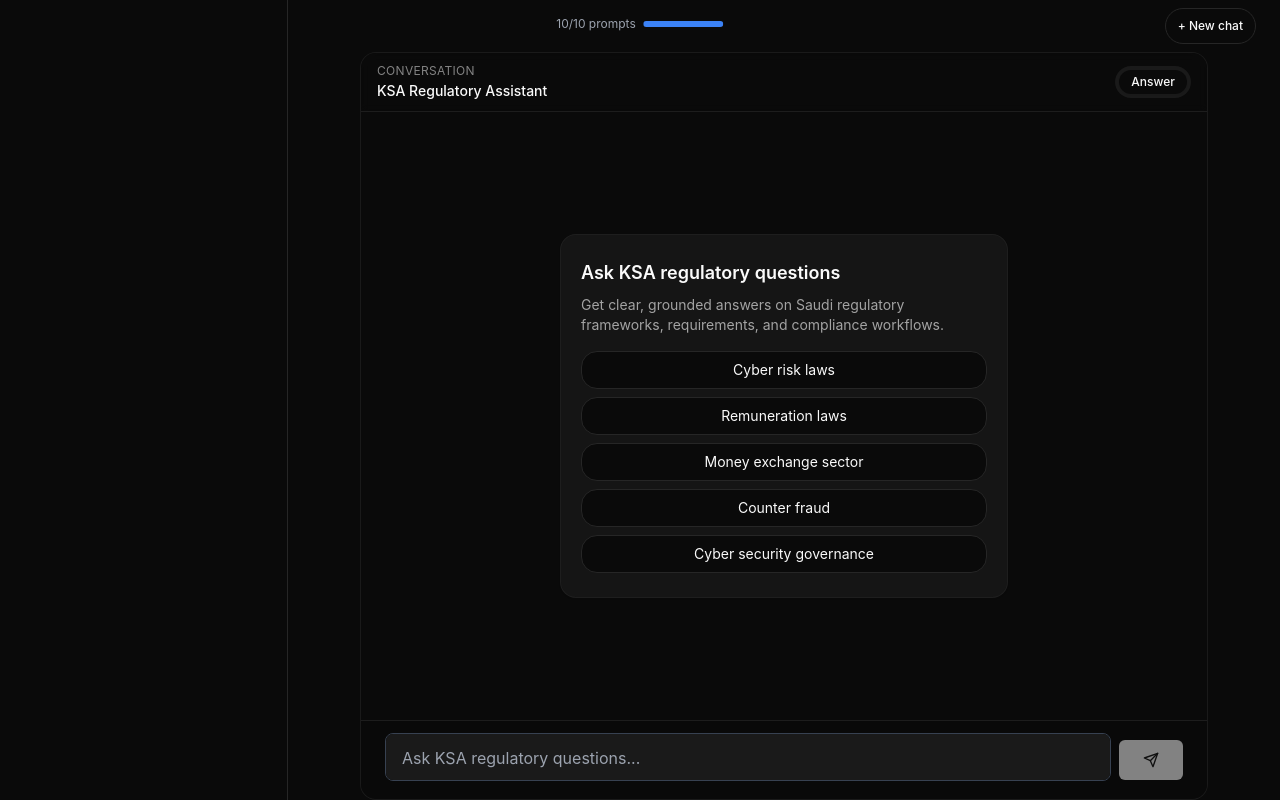
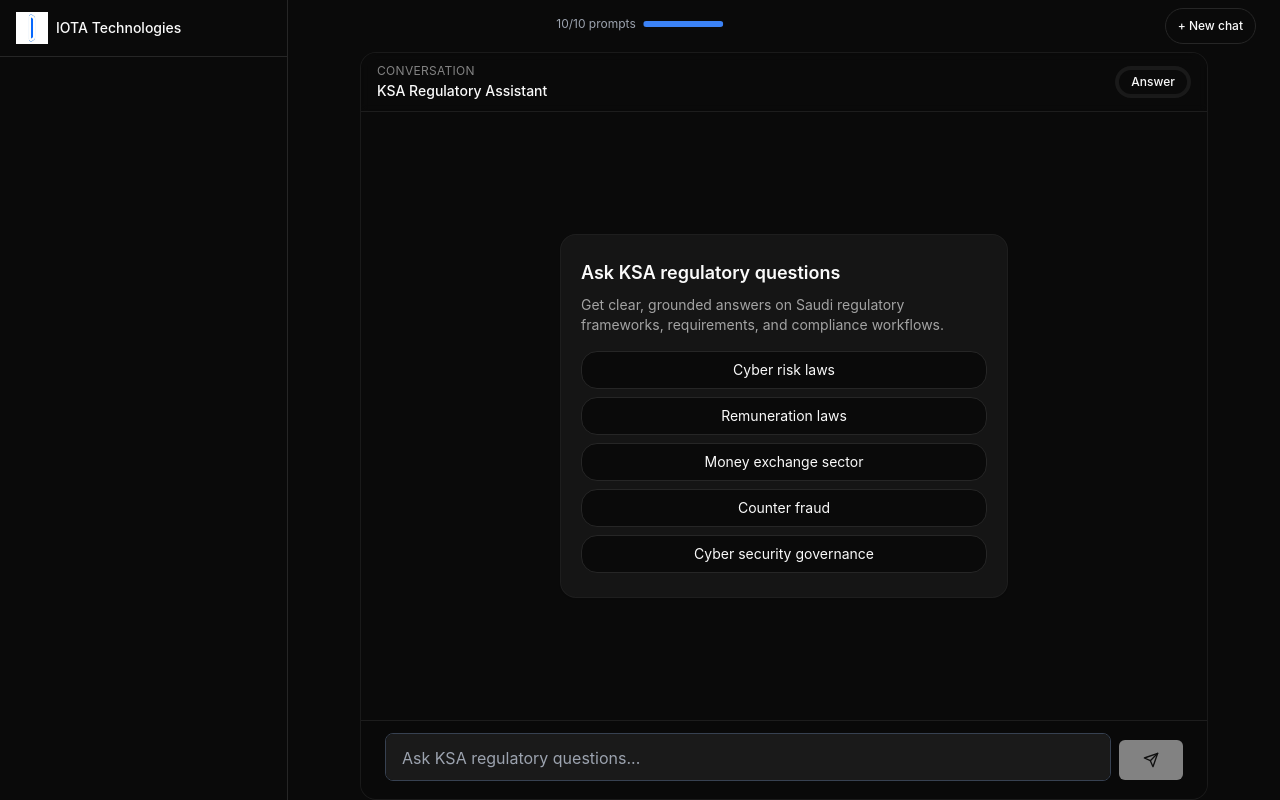
Before and after one commit to abduliota/iota, a Next.js app in the folder frontend/: page / in a window 1280 px wide. Built offline with nearby package versions, Linux system fonts and the light colour scheme.

Commit message:
Add logo header to sidebar in Home component: Introduce IOTA Technologies logo and name for improved branding and user recognition in the chat interface.

```diff
--- a/frontend/app/page.tsx
+++ b/frontend/app/page.tsx
@@ -86,6 +86,13 @@ export default function Home() {
 
       {/* Desktop / tablet sidebar */}
       <aside className="hidden md:flex md:flex-col md:w-64 lg:w-72 border-r border-border bg-card/40">
+        {/* Logo header */}
+        <div className="flex items-center gap-2 px-4 py-3 border-b border-border">
+          <img src="/logo.jpeg" alt="IOTA Technologies" className="h-8 w-8" />
+          <span className="text-sm font-medium text-foreground">
+            IOTA Technologies
+          </span>
+        </div>
         <ChatHistory
           selectedChatId={selectedChatId}
           onSelectChat={setSelectedChatId}
@@ -105,9 +112,12 @@ export default function Home() {
           >
             <Menu className="h-5 w-5" />
           </Button>
-          <span className="text-sm font-medium text-muted-foreground">
-            KSA Regulatory Assistant
-          </span>
+          <div className="flex items-center gap-2">
+            <img src="/logo.jpeg" alt="IOTA Technologies" className="h-6 w-6" />
+            <span className="text-sm font-medium text-muted-foreground">
+              IOTA Technologies
+            </span>
+          </div>
           <div className="flex items-center gap-2">
             <PromptCounter
               remaining={remainingPrompts}
```
Also changed, not shown: frontend/public/logo.jpeg (added).
